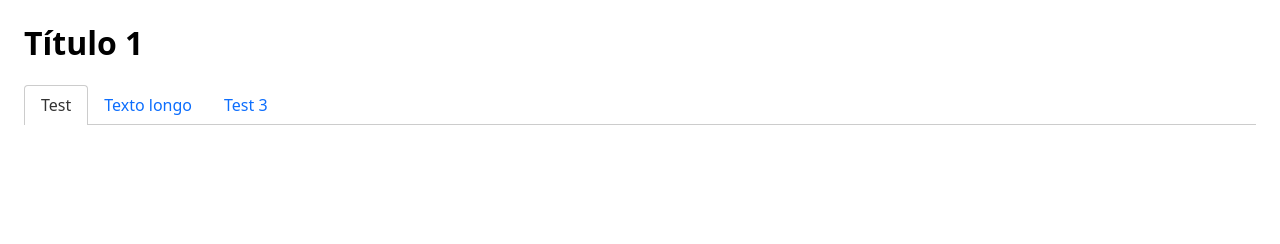
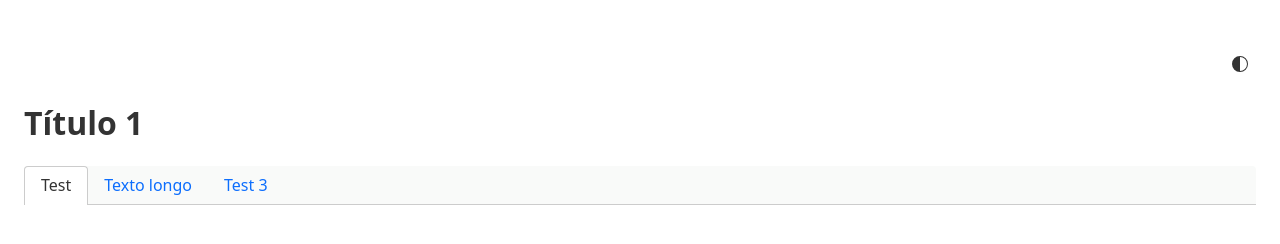
Before and after one commit to marcmatias/template-tester, a website built with webpack: page index.html in a window 1280 px wide. Built offline with nearby package versions, Linux system fonts and the light colour scheme; files whose address does not match are found by name.

Commit message:
Nav tabs example

```diff
--- a/index.html
+++ b/index.html
@@ -7,6 +7,22 @@
     <title>Example HTML</title>
   </head>
   <body>
+    <div class="theme-toggle">
+      <span class="theme-toggle__icon" onclick="toggleTheme()">
+        <svg
+            xmlns="http://www.w3.org/2000/svg"
+            width="16"
+            height="16"
+            fill="currentColor"
+            class="bi bi-circle-half"
+            viewBox="0 0 16 16"
+            >
+            <path
+                d="M8 15A7 7 0 1 0 8 1v14zm0 1A8 8 0 1 1 8 0a8 8 0 0 1 0 16z"
+                />
+        </svg>
+      </span>
+    </div>
     <h1 class="ma-title">Título 1</h1>
     <div class="ma-nav">
       <ul class="ma-nav__list">
@@ -21,5 +37,6 @@
         </li>
       </ul>
     </div>
+    <script src="demo-purpose-script.js"></script>
   </body>
 </html>
--- a/style.scss
+++ b/style.scss
@@ -1,10 +1,45 @@
+// Vars
+:root {
+  --c-ma-bg: #fff;
+  --c-ma-border: #ccc;
+  --c-ma-link: #0d6efd;
+  --c-ma-nav-bg: #f9faf9;
+  --c-ma-nav-tab-bg: var(--c-ma-bg);
+  --c-ma-text: #333;
+}
+
+.dark {
+  --c-ma-bg: #141414;
+  --c-ma-border: #6c6c6c;
+  --c-ma-link: #00c2ff;
+  --c-ma-nav-bg: #343434;
+  --c-ma-nav-tab-bg: var(--c-ma-bg);
+  --c-ma-text: #f2f2f2;
+}
+
 body {
+  background-color: var(--c-ma-bg);
   font-family: system-ui, -apple-system, BlinkMacSystemFont, "Segoe UI", Roboto, "Helvetica Neue", Arial, "Noto Sans", sans-serif, "Apple Color Emoji", "Segoe UI Emoji", "Segoe UI Symbol", "Noto Color Emoji";
+}
+
+// Styles
+.theme-toggle {
+  text-align: end;
+  line-height: 0rem;
+  padding: .5rem 1.5rem;
+  margin-top: 3rem;
+
+  &__icon {
+    cursor: pointer;
+    color: var(--c-ma-text);
+  }
 }
 
 .ma-title {
   padding: 0rem 1rem;
+  color: var(--c-ma-text);
 }
+
 .ma-nav {
   margin: 0rem 1rem;
 
@@ -13,23 +48,25 @@ body {
     padding: .5rem 0rem;
     margin: 0rem;
     display: flex;
-    border-bottom: 1px solid #ccc;
+    border-bottom: 1px solid var(--c-ma-border);
+    background-color: var(--c-ma-nav-bg);
+    border-top-left-radius: .25rem;
+    border-top-right-radius: .25rem;
   }
 
   &__item {
     padding: .5rem 1rem;
     text-decoration: none;
-    color: #0d6efd;
+    color: var(--c-ma-link);
 
     &--active {
-      color: #333;
-      background-color: #fff;
-      border: 1px solid #ccc;
+      color: var(--c-ma-text);
+      background-color: var(--c-ma-nav-tab-bg);
+      border: 1px solid var(--c-ma-border);
       border-bottom: 0px;
       border-top-left-radius: .25rem;
       border-top-right-radius: .25rem;
-      padding: .5rem 1rem .56rem;
+      padding: .45rem 1rem .56rem;
     }
   }
-
 }
```
